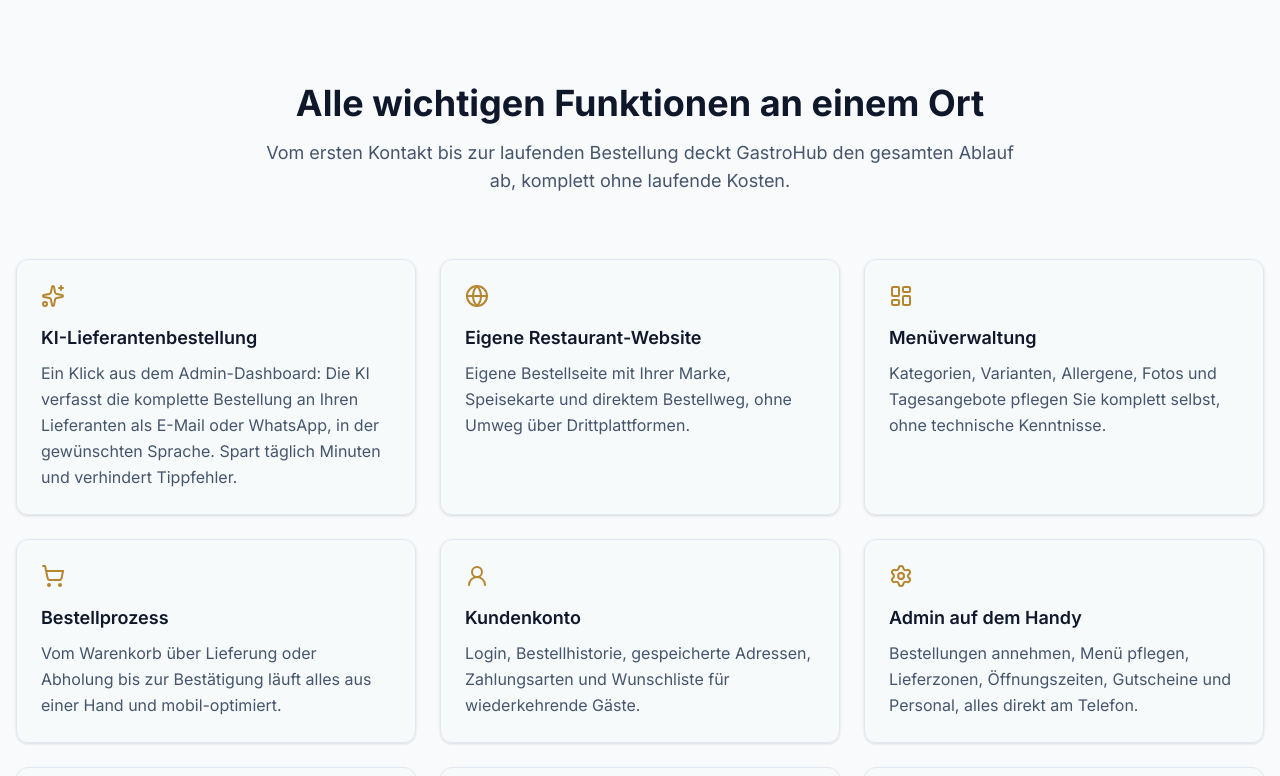
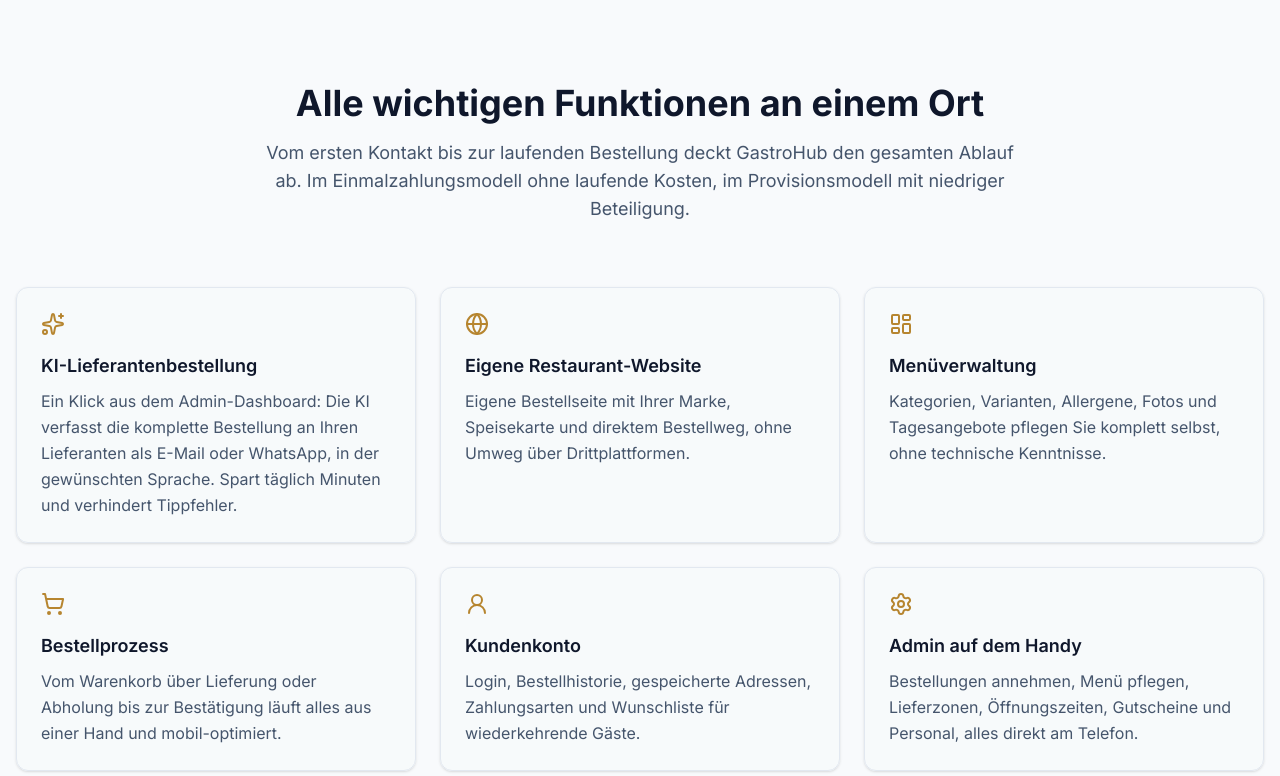
Before and after one commit to SamSphere/delidash, a React (Vite) app: page /#/faq in a window 1280 px wide. Before the commit this address led to /#/. Shown: the part 1640-2416 px from the top of the page. Built offline with nearby package versions, Linux system fonts and the light colour scheme.

Commit message:
fix(copy): correct invented customer claim, pricing percentage, and DSGVO scope wording (audit Phase 0)

```diff
--- a/src/pages/FAQ.tsx
+++ b/src/pages/FAQ.tsx
@@ -22,7 +22,7 @@ const faqSections = [
       },
       {
         q: "Kann ich von Lieferando oder Uber Eats zu GastroHub wechseln?",
-        a: "Ja, und viele unserer Kunden kommen genau daher. Wir übernehmen Ihr bestehendes Menü, richten Ihr eigenes Bestellsystem ein und begleiten Sie beim Übergang. Sie behalten alle Ihre Kundendaten und zahlen keine Provision mehr an Drittplattformen.",
+        a: "Ja. Wir übernehmen Ihr bestehendes Menü, richten Ihr eigenes Bestellsystem ein und begleiten Sie beim Übergang.",
       },
       {
         q: "Gibt es eine Mindestvertragslaufzeit?",
@@ -105,7 +105,7 @@ const faqSections = [
       },
       {
         q: "Ist GastroHub DSGVO-konform?",
-        a: "Ja. Das System ist auf den europäischen Markt ausgerichtet und DSGVO-konform aufgebaut. Alle Daten werden auf europäischen Servern verarbeitet.",
+        a: "Ja. Anwendungsdaten der Bestellplattform werden ausschließlich auf Servern in Deutschland (Frankfurt) verarbeitet. Die Marketing-Website gastrohub.dev wird über GitHub Pages (USA) ausgeliefert, abgesichert über das EU-US Data Privacy Framework. Details siehe Datenschutzerklärung §3.",
       },
     ],
   },
--- a/src/pages/Home.tsx
+++ b/src/pages/Home.tsx
@@ -158,7 +158,7 @@ export default function Home() {
           <div className="max-w-3xl mx-auto text-center mb-16">
             <h2 className="text-3xl md:text-4xl font-bold text-slate-900 mb-4">Alle wichtigen Funktionen an einem Ort</h2>
             <p className="text-lg text-slate-600">
-              Vom ersten Kontakt bis zur laufenden Bestellung deckt GastroHub den gesamten Ablauf ab, komplett ohne laufende Kosten.
+              Vom ersten Kontakt bis zur laufenden Bestellung deckt GastroHub den gesamten Ablauf ab. Im Einmalzahlungsmodell ohne laufende Kosten, im Provisionsmodell mit niedriger Beteiligung.
             </p>
           </div>
           <div className="grid sm:grid-cols-2 lg:grid-cols-3 gap-6">
@@ -259,7 +259,7 @@ export default function Home() {
                   {[
                     "5 % Provision, Grundpaket",
                     "7 % Provision, inkl. Wartung & Support",
-                    "Weit unter Lieferando (15 bis 30 %)",
+                    "Weit unter branchenüblichen Provisionsmodellen",
                     "Vollständiges Bestellsystem",
                   ].map((t, i) => (
                     <li key={i} className="flex items-start gap-2"><Check className="w-4 h-4 text-emerald-500 mt-0.5 shrink-0" />{t}</li>
```
